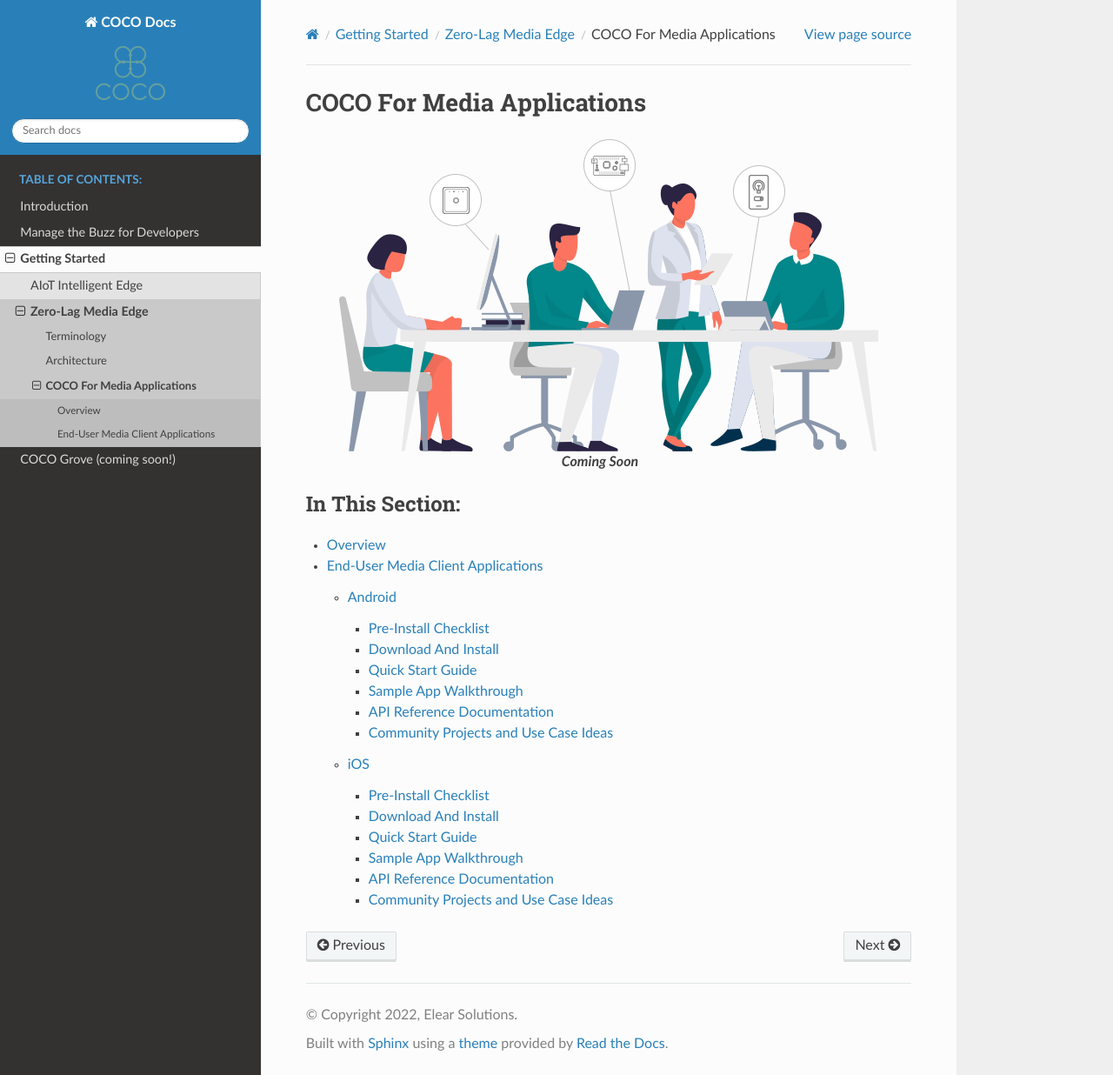
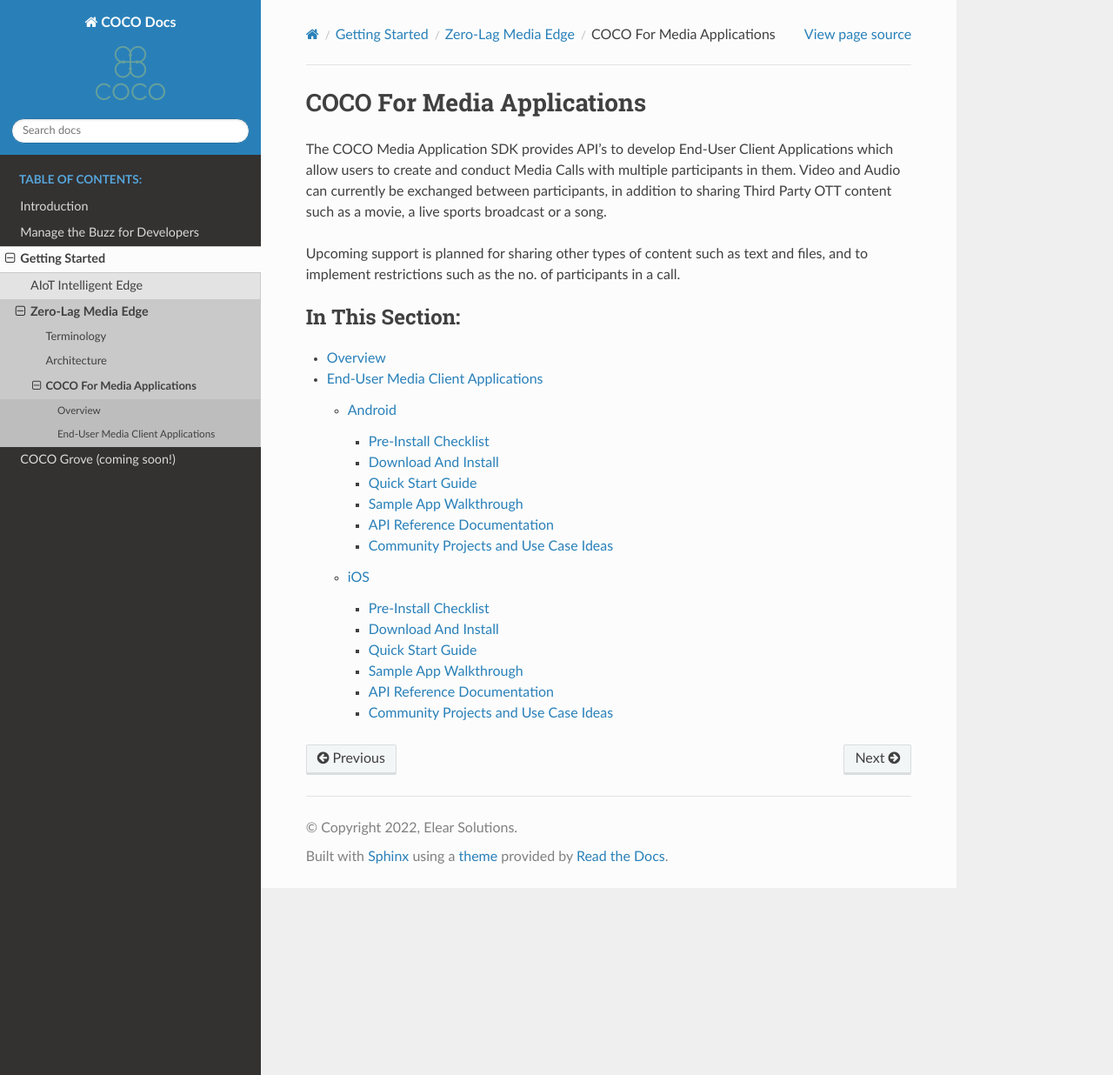
Before and after one commit to elear-solutions/docs, a Sphinx documentation site: the page built from source/getting_started/zero_lag_media_edge/coco_for_media_applications.rst, in a window 1280 px wide and 1236 px high. Shown: the whole window at 87% size. Built offline with Sphinx 7.4.7 and the Read the Docs theme 2.0.0, drawn with Linux system fonts in a browser that asks for light colours.

Commit message:
Adds Media SDK Assets

```diff
--- a/source/getting_started/zero_lag_media_edge/coco_for_media_applications.rst
+++ b/source/getting_started/zero_lag_media_edge/coco_for_media_applications.rst
@@ -1,17 +1,13 @@
+.. sectionauthor:: Manav
+
 .. _coco_for_media_applications:
 
 COCO For Media Applications
 ===========================
 
-.. figure:: /_static/coming-soon.png
-   :align: center
+The COCO Media Application SDK provides API's to develop End-User Client Applications which allow users to create and conduct Media Calls with multiple participants in them. Video and Audio can currently be exchanged between participants, in addition to sharing Third Party OTT content such as a movie, a live sports broadcast or a song.
 
-   **Coming Soon**
-
-.. sectionauthor:: Manav
-
-..
-   <Introduction to this sub-section>
+Upcoming support is planned for sharing other types of content such as text and files, and to implement restrictions such as the no. of participants in a call.
 
 .. toctree::
    :maxdepth: 5
```
